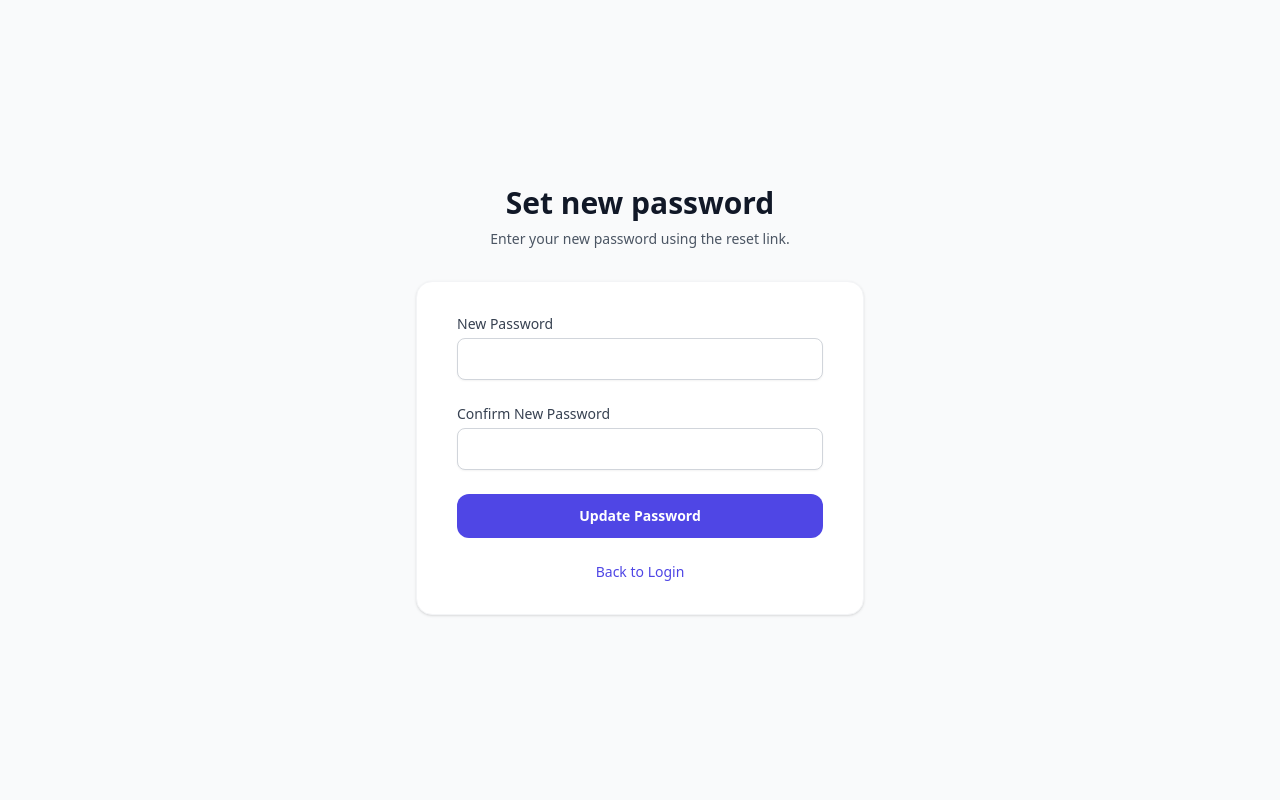
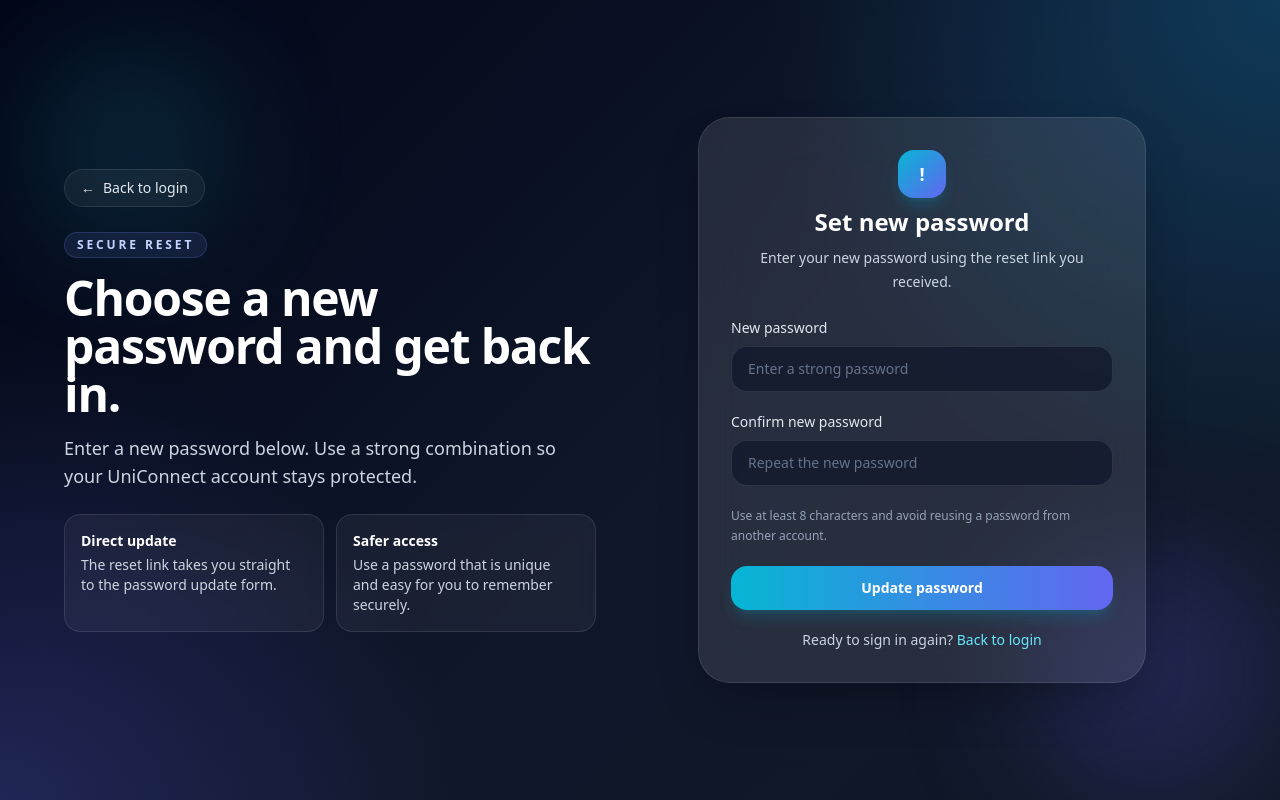
Before and after one commit to KaveeshaEkanayaka01/UniConnect, a React (Vite) app in the folder frontend/: page /reset-password/1 in a window 1280 px wide. Built offline with nearby package versions, Linux system fonts and the light colour scheme; no server answers; a web font is replaced by a local one.

Commit message:
Improved UI of ResetPasswordPage

```diff
--- a/frontend/src/components/ResetPasswordPage.jsx
+++ b/frontend/src/components/ResetPasswordPage.jsx
@@ -49,47 +49,126 @@ const ResetPasswordPage  = () => {
   };
 
   return (
-    <div className="min-h-screen bg-gray-50 flex flex-col justify-center py-12 sm:px-6 lg:px-8">
-      <div className="sm:mx-auto sm:w-full sm:max-w-md">
-        <h2 className="text-center text-3xl font-extrabold text-gray-900">Set new password</h2>
-        <p className="mt-2 text-center text-sm text-gray-600">Enter your new password using the reset link.</p>
+    <div className="relative min-h-screen overflow-hidden bg-slate-950 px-4 py-12 text-white sm:px-6 lg:px-8">
+      <div className="absolute inset-0 bg-[radial-gradient(circle_at_top_right,_rgba(14,165,233,0.24),_transparent_34%),radial-gradient(circle_at_bottom_left,_rgba(99,102,241,0.24),_transparent_30%),linear-gradient(135deg,_#020617_0%,_#0f172a_55%,_#111827_100%)]" />
+      <div className="absolute left-8 top-12 h-48 w-48 rounded-full bg-cyan-400/15 blur-3xl" />
+      <div className="absolute bottom-0 right-0 h-64 w-64 rounded-full bg-indigo-500/20 blur-3xl" />
+
+      <div className="relative mx-auto flex min-h-[calc(100vh-6rem)] w-full max-w-6xl items-center">
+        <div className="grid w-full gap-8 lg:grid-cols-[0.95fr_1.05fr] lg:items-center">
+          <div className="max-w-xl space-y-6 text-center lg:text-left">
+            <Link
+              to="/login"
+              className="inline-flex items-center gap-2 rounded-full border border-white/10 bg-white/5 px-4 py-2 text-sm text-slate-200 backdrop-blur transition hover:border-white/20 hover:bg-white/10"
+            >
+              <span aria-hidden="true">←</span>
+              Back to login
+            </Link>
+
+            <div className="space-y-4">
+              <span className="inline-flex rounded-full border border-indigo-400/20 bg-indigo-400/10 px-3 py-1 text-xs font-semibold uppercase tracking-[0.24em] text-indigo-200">
+                Secure reset
+              </span>
+              <h2 className="text-4xl font-bold tracking-tight text-white sm:text-5xl">
+                Choose a new password and get back in.
+              </h2>
+              <p className="text-base leading-7 text-slate-300 sm:text-lg">
+                Enter a new password below. Use a strong combination so your UniConnect account stays protected.
+              </p>
             </div>
 
-      <div className="mt-8 sm:mx-auto sm:w-full sm:max-w-md">
-        <div className="bg-white py-8 px-4 shadow sm:rounded-2xl sm:px-10 border border-gray-100">
-          <form className="space-y-6" onSubmit={handleSubmit}>
-            {error && <p className="text-sm text-red-600">{error}</p>}
-            {success && <p className="text-sm text-green-600">{success}</p>}
+            <div className="grid gap-3 text-sm text-slate-300 sm:grid-cols-2">
+              <div className="rounded-2xl border border-white/10 bg-white/5 p-4 backdrop-blur">
+                <p className="font-semibold text-white">Direct update</p>
+                <p className="mt-1">The reset link takes you straight to the password update form.</p>
+              </div>
+              <div className="rounded-2xl border border-white/10 bg-white/5 p-4 backdrop-blur">
+                <p className="font-semibold text-white">Safer access</p>
+                <p className="mt-1">Use a password that is unique and easy for you to remember securely.</p>
+              </div>
+            </div>
+          </div>
+
+          <div className="mx-auto w-full max-w-md">
+            <div className="rounded-[2rem] border border-white/10 bg-white/10 p-6 shadow-2xl shadow-black/30 backdrop-blur-xl sm:p-8">
+              <div className="mb-6 space-y-2 text-center">
+                <div className="mx-auto flex h-12 w-12 items-center justify-center rounded-2xl bg-gradient-to-br from-cyan-500 to-indigo-500 shadow-lg shadow-cyan-500/20">
+                  <span className="text-lg font-bold text-white">!</span>
+                </div>
+                <h3 className="text-2xl font-semibold text-white">Set new password</h3>
+                <p className="text-sm leading-6 text-slate-300">
+                  Enter your new password using the reset link you received.
+                </p>
+              </div>
+
+              <form className="space-y-5" onSubmit={handleSubmit} noValidate>
+                {error && (
+                  <div className="rounded-2xl border border-rose-500/30 bg-rose-500/10 px-4 py-3 text-sm text-rose-100" role="alert">
+                    {error}
+                  </div>
+                )}
+
+                {success && (
+                  <div className="rounded-2xl border border-emerald-500/30 bg-emerald-500/10 px-4 py-3 text-sm text-emerald-100" role="status">
+                    {success}
+                  </div>
+                )}
+
                 <div>
-              <label className="block text-sm font-medium text-gray-700">New Password</label>
+                  <label className="mb-2 block text-sm font-medium text-slate-200" htmlFor="new-password">
+                    New password
+                  </label>
                   <input
+                    id="new-password"
                     type="password"
                     required
+                    autoComplete="new-password"
                     value={form.newPassword}
                     onChange={(e) => setForm((prev) => ({ ...prev, newPassword: e.target.value }))}
-                className="mt-1 block w-full border border-gray-300 rounded-lg px-3 py-2 shadow-sm"
+                    placeholder="Enter a strong password"
+                    className="block w-full rounded-2xl border border-white/10 bg-slate-900/70 px-4 py-3 text-sm text-white outline-none transition placeholder:text-slate-500 focus:border-cyan-400/50 focus:ring-4 focus:ring-cyan-400/10"
+                    aria-describedby="password-guidance"
                   />
                 </div>
+
                 <div>
-              <label className="block text-sm font-medium text-gray-700">Confirm New Password</label>
+                  <label className="mb-2 block text-sm font-medium text-slate-200" htmlFor="confirm-password">
+                    Confirm new password
+                  </label>
                   <input
+                    id="confirm-password"
                     type="password"
                     required
+                    autoComplete="new-password"
                     value={form.confirmPassword}
                     onChange={(e) => setForm((prev) => ({ ...prev, confirmPassword: e.target.value }))}
-                className="mt-1 block w-full border border-gray-300 rounded-lg px-3 py-2 shadow-sm"
+                    placeholder="Repeat the new password"
+                    className="block w-full rounded-2xl border border-white/10 bg-slate-900/70 px-4 py-3 text-sm text-white outline-none transition placeholder:text-slate-500 focus:border-cyan-400/50 focus:ring-4 focus:ring-cyan-400/10"
+                    aria-describedby="password-guidance"
                   />
                 </div>
-            <button disabled={loading} type="submit" className="w-full py-3 px-4 rounded-xl text-sm font-semibold text-white bg-indigo-600 hover:bg-indigo-700 disabled:opacity-60">
-              {loading ? 'Updating...' : 'Update Password'}
+
+                <p id="password-guidance" className="text-xs leading-5 text-slate-400">
+                  Use at least 8 characters and avoid reusing a password from another account.
+                </p>
+
+                <button
+                  disabled={loading}
+                  type="submit"
+                  className="inline-flex w-full items-center justify-center rounded-2xl bg-gradient-to-r from-cyan-500 to-indigo-500 px-4 py-3 text-sm font-semibold text-white shadow-lg shadow-cyan-500/20 transition hover:brightness-110 focus:outline-none focus:ring-4 focus:ring-cyan-400/20 disabled:cursor-not-allowed disabled:opacity-60"
+                >
+                  {loading ? 'Updating password...' : 'Update password'}
                 </button>
 
-            <div className="text-center text-sm">
-              <Link to="/login" className="text-indigo-600 hover:underline font-medium">
-                Back to Login
+                <div className="text-center text-sm text-slate-300">
+                  Ready to sign in again?{' '}
+                  <Link to="/login" className="font-medium text-cyan-300 transition hover:text-cyan-200 hover:underline">
+                    Back to login
                   </Link>
                 </div>
               </form>
+            </div>
+          </div>
         </div>
       </div>
     </div>
```
Lines whose indentation alone changed are shown as unchanged.
